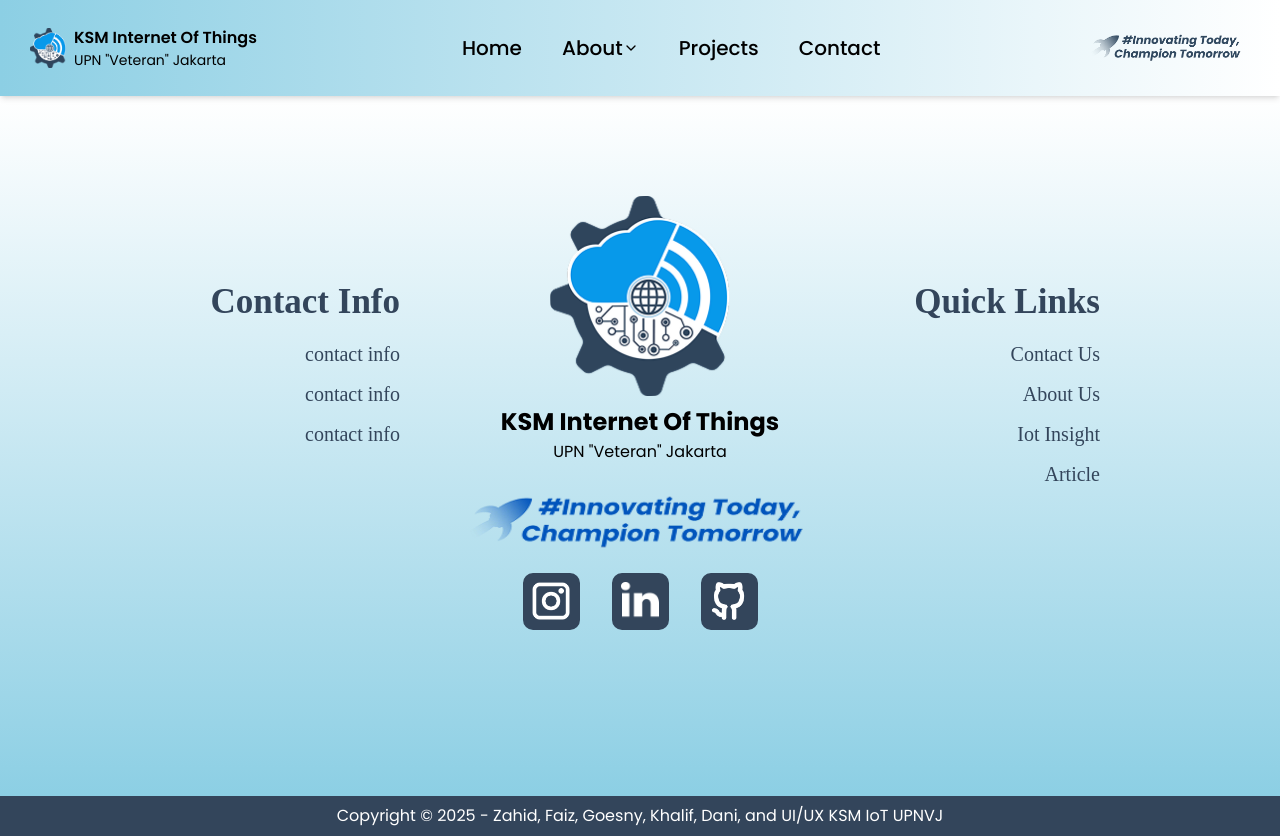
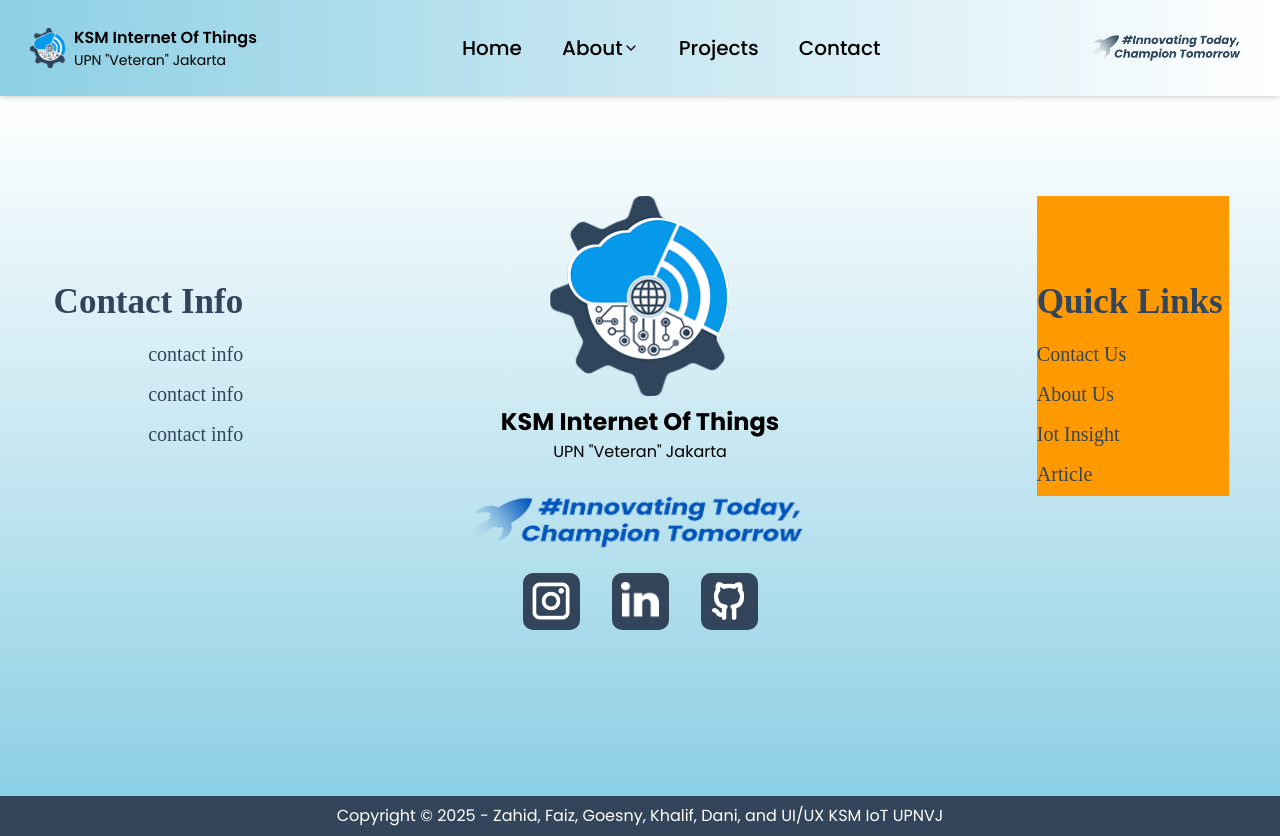
Before and after one commit to zafar2154/IoT-Website, a React (Vite) app in the folder iotwebfrontend/: page / in a window 1280 px wide. Built offline with nearby package versions, Linux system fonts and the light colour scheme; a web font is replaced by a local one.

Commit message:
Footer
ngebuat responsive, belum full jadi

```diff
--- a/iotwebfrontend/src/components/Footer.jsx
+++ b/iotwebfrontend/src/components/Footer.jsx
@@ -2,13 +2,13 @@
 
 function Footer() {
   return (
-    <div className="flex w-full pt-[100px] h-[700px] bg-gradient-to-b from-white via-biru-footer-kepengurusan to-biru-muda justify-between overflow-hidden">
-      <div className="pt-[80px] flex flex-col gap-[10px] w-[300px] h-[300px] items-end ">
+    <div>
+      <div className="flex w-full px-[4vw] pt-[100px] h-[700px] bg-gradient-to-b from-white via-biru-footer-kepengurusan to-biru-muda justify-between overflow-hidden">
+        <div className="pt-[80px] md:w-[15vw] md:flex flex-col gap-[10px] hidden w-[300px] h-[300px] items-end ">
           <p className="z-10 font-optima font-[900] text-[35px] text-biru-tua">
             Contact Info
           </p>
           <div>
-          <img src="" alt="" />
             <a
               href=""
               className="z-10 font-optima font-[300] text-[20px] text-biru-tua hover:font-bold"
@@ -17,7 +17,6 @@
             </a>
           </div>
           <div>
-          <img src="" alt="" />
             <a
               href=""
               className="z-10 font-optima font-[300] text-[20px] text-biru-tua hover:font-bold"
@@ -26,7 +25,6 @@
             </a>
           </div>
           <div>
-          <img src="" alt="" />
             <a
               href=""
               className="z-10 font-optima font-[300] text-[20px] text-biru-tua hover:font-bold"
@@ -35,7 +33,7 @@
             </a>
           </div>
         </div>
-      <div className="flex flex-col w-[400px] h-[400px] items-center">
+        <div className="flex flex-col w-[96vw] md:w-[400px] h-[400px] items-center">
           <img
             src="/Logo_IoT.png"
             alt="Logo_IoT"
@@ -75,28 +73,35 @@
             </div>
           </div>
         </div>
-      <div className="pt-[80px] pr-[80px] flex flex-col gap-[10px] w-[300px] h-[300px] items-end">
+        <div className="pt-[80px] bg-amber-500 md:w-[15vw] hidden md:flex flex-col gap-[10px] w-[300px] h-[300px] items-start">
           <p className="z-10 font-optima font-bold text-[35px] text-biru-tua">
             Quick Links
           </p>
+          <div>
             <a
               href="#contact"
               className="z-10 font-optima font-normal text-[20px] text-biru-tua hover:font-bold"
             >
               Contact Us
             </a>
+          </div>
+          <div>
             <a
               href="#about-us"
               className="z-10 font-optima font-[300] text-[20px] text-biru-tua hover:font-bold"
             >
               About Us
             </a>
+          </div>
+          <div>
             <a
               href="#iot-insight"
               className="z-10 font-optima font-[300] text-[20px] text-biru-tua hover:font-bold"
             >
               Iot Insight
             </a>
+          </div>
+          <div>
             <a
               href="#article"
               className="z-10 font-optima font-[300] text-[20px] text-biru-tua hover:font-bold"
@@ -105,6 +110,12 @@
             </a>
           </div>
         </div>
+      </div>
+      <div className="bg-biru-tua text-white text-center text-base p-2">
+        Copyright © 2025 - Zahid, Faiz, Goesny, Khalif, Dani, and UI/UX KSM IoT
+        UPNVJ
+      </div>
+    </div>
   );
 }
 
--- a/iotwebfrontend/src/components/footer.jsx
+++ b/iotwebfrontend/src/components/footer.jsx
@@ -1,10 +1,10 @@
-import RotatingIcons from '/src/utils/RotatingIcons';
+import RotatingIcons from "/src/utils/RotatingIcons";
 
 function Footer() {
   return (
     <div>
-      <div className="flex w-full px-[100px] pt-[100px] h-[700px] bg-gradient-to-b from-white via-biru-footer-kepengurusan to-biru-muda justify-between overflow-hidden">
-        <div className="pt-[80px] flex flex-col gap-[10px] w-[300px] h-[300px] items-end ">
+      <div className="flex w-full px-[4vw] pt-[100px] h-[700px] bg-gradient-to-b from-white via-biru-footer-kepengurusan to-biru-muda justify-between overflow-hidden">
+        <div className="pt-[80px] md:w-[15vw] md:flex flex-col gap-[10px] hidden w-[300px] h-[300px] items-end ">
           <p className="z-10 font-optima font-[900] text-[35px] text-biru-tua">
             Contact Info
           </p>
@@ -33,7 +33,7 @@
             </a>
           </div>
         </div>
-        <div className="flex flex-col w-[400px] h-[400px] items-center">
+        <div className="flex flex-col w-[96vw] md:w-[400px] h-[400px] items-center">
           <img
             src="/Logo_IoT.png"
             alt="Logo_IoT"
@@ -73,34 +73,42 @@
             </div>
           </div>
         </div>
-        <div className="pt-[80px] pr-[80px] flex flex-col gap-[10px] w-[300px] h-[300px] items-end">
+        <div className="pt-[80px] bg-amber-500 md:w-[15vw] hidden md:flex flex-col gap-[10px] w-[300px] h-[300px] items-start">
           <p className="z-10 font-optima font-bold text-[35px] text-biru-tua">
             Quick Links
           </p>
+          <div>
             <a
               href="#contact"
               className="z-10 font-optima font-normal text-[20px] text-biru-tua hover:font-bold"
             >
               Contact Us
             </a>
+          </div>
+          <div>
             <a
               href="#about-us"
               className="z-10 font-optima font-[300] text-[20px] text-biru-tua hover:font-bold"
             >
               About Us
             </a>
+          </div>
+          <div>
             <a
               href="#iot-insight"
               className="z-10 font-optima font-[300] text-[20px] text-biru-tua hover:font-bold"
             >
               Iot Insight
             </a>
+          </div>
+          <div>
             <a
               href="#article"
               className="z-10 font-optima font-[300] text-[20px] text-biru-tua hover:font-bold"
             >
               Article
             </a>
+          </div>
         </div>
       </div>
       <div className="bg-biru-tua text-white text-center text-base p-2">
```
Lines whose indentation alone changed are shown as unchanged.
